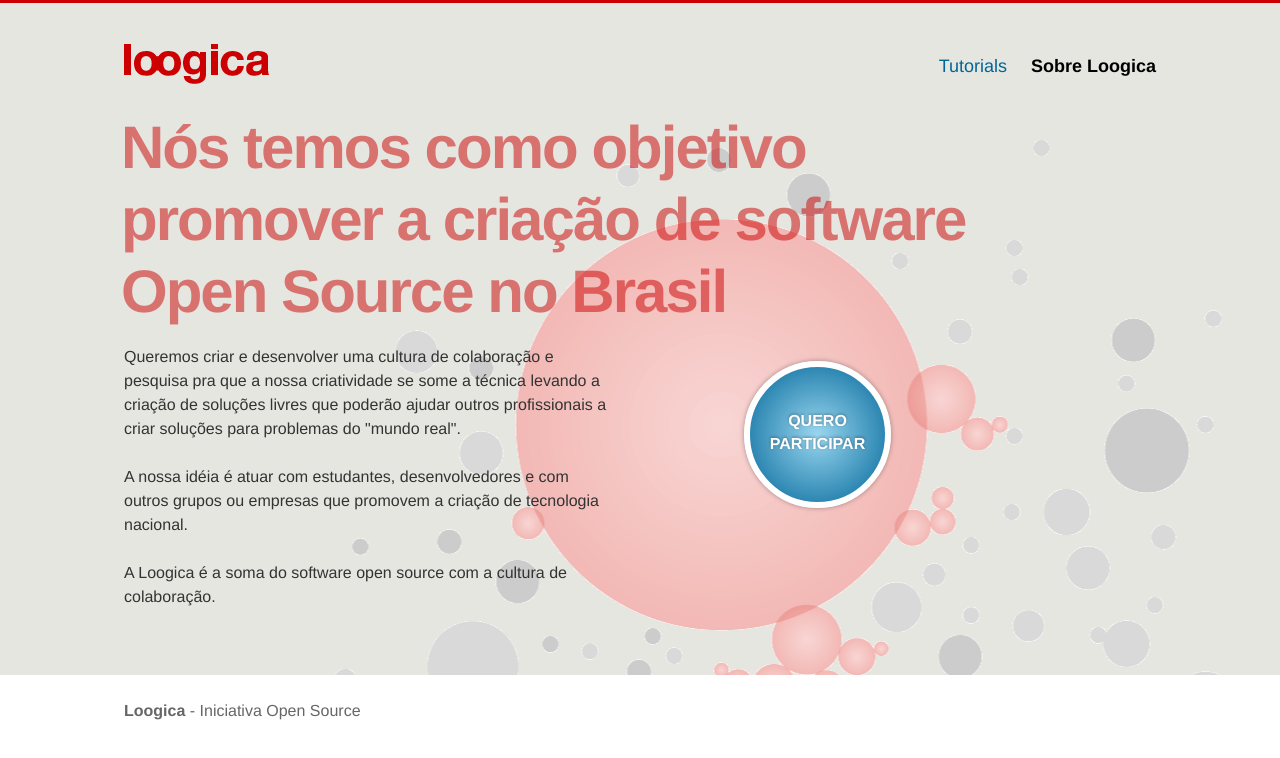
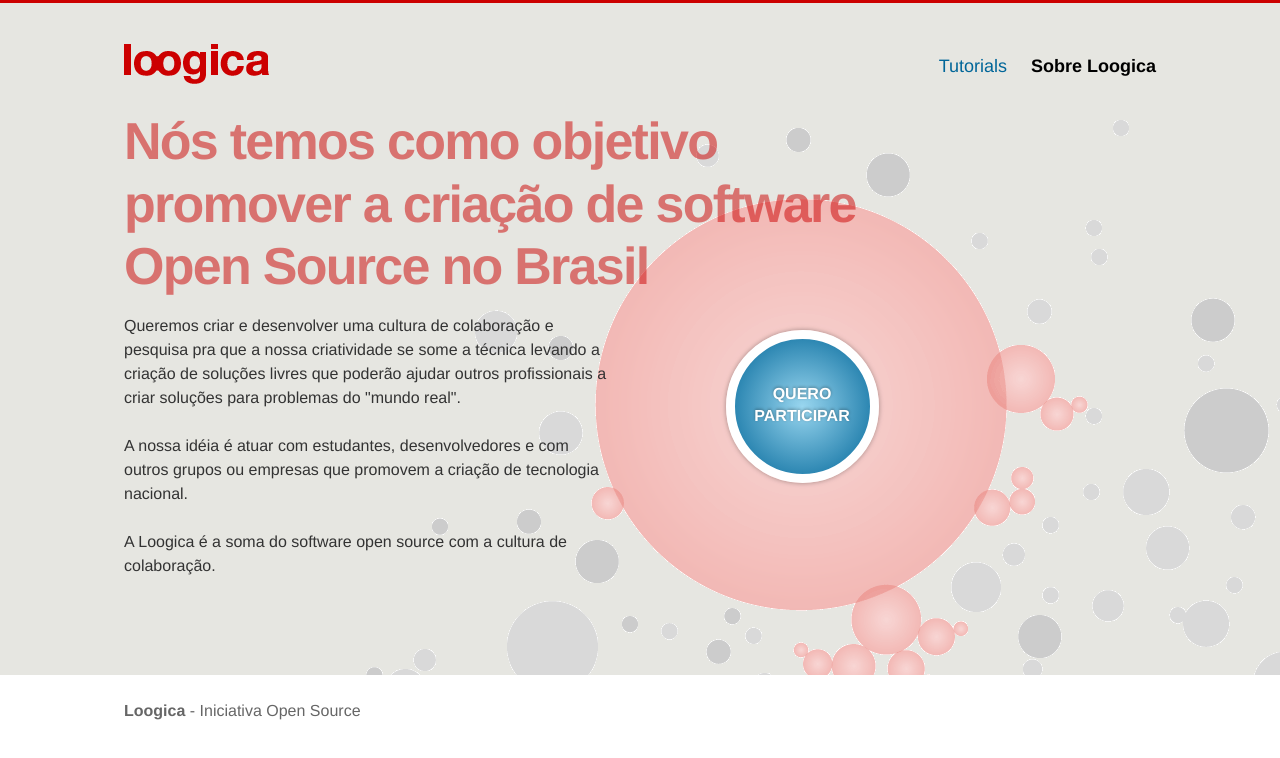
Before and after one commit to loogica/loogica.net, a plain HTML site: page index.html in a window 1280 px wide. Drawn offline with nearby package versions, Linux system fonts and the light colour scheme.

Commit message:
Apply a JS to control the background image position in reference of the button in the page. Next!

```diff
--- a/css/style.css
+++ b/css/style.css
@@ -88,11 +88,13 @@ article, aside, details, figcaption, figure, footer, header, hgroup, menu, nav,
 .col-20 { width: 20%; }
 .col-20 { width: 20%; }
 .col-25 { width: 25%; }
+.col-30 { width: 30%; }
 .col-33 { width: 33%; }
 .col-50 { width: 50%; }
+.col-60 { width: 60%; }
 .col-66 { width: 66%; }
 .col-75 { width: 75%; }
-.col-20, .col-25, .col-33, .col-50, .col-66, .col-75 { float: left; }
+.col-20, .col-25, .col-30, .col-33, .col-50, .col-60, .col-66, .col-75 { float: left; }
 .row, .col { overflow: hidden; }
 
 
@@ -353,23 +355,29 @@ article, aside, details, figcaption, figure, footer, header, hgroup, menu, nav,
 
 /* Homepage */
 .bodyHome {
-	background: #E6E6E1 url(../img/bkg-aboutus.png) no-repeat 63% 110px;
+	background-color: #E6E6E1 ;
+	background-image: url(../img/bkg-aboutus.png);
+	background-repeat: no-repeat;
+	background-position: 0 0;
+
 }
 
 .bodyHome .content h2 {
 	color: #C00;
-	font-size: 6.0em;
+	font-size: 5.2em;
 	line-height: 1.2em;
 	letter-spacing: -0.033em;
 	text-transform: none;
 	margin: 0;
-	padding: 0.2166em 0 17px 0.35em;
+	padding: 0.2166em 0 17px 0.46em;
 	opacity: 0.5;
 }
 
-.bodyHome .content h2 .brk1,
-.bodyHome .content h2 .brk2 {
-	display: block;
+@media (min-width: 900px) {
+
+	.bodyHome .content h2 .brk1,
+	.bodyHome .content h2 .brk2 { display: block; }
+
 }
 
 .homeSignup, .homeSignup:visited {
@@ -378,12 +386,12 @@ article, aside, details, figcaption, figure, footer, header, hgroup, menu, nav,
 	font-weight: 700;
 	line-height: 110px;
 	text-transform: uppercase;
-	margin: 1em 0 1em 5em;
+	margin: 1em auto;
 	padding: 10px;
 	height: 115px;
 	width: 115px;
 	display: block;
-	border: 6px solid #FFF;
+	border: 9px solid #FFF;
 	border-radius: 80px;
 	text-align: center;
 	background: #0099cc;
--- a/index.html
+++ b/index.html
@@ -83,7 +83,7 @@
 						<p>A Loogica é a soma do software open source com a cultura de colaboração.</p>
 
 					</div>
-					<div class="col">
+					<div class="col-30">
 
 						<p><a href="quero-participar.html" class="homeSignup"><span>Quero Participar</span></a></p>
 
--- a/js/script.js
+++ b/js/script.js
@@ -7,6 +7,15 @@ $(function(){
 
     $(".header").click(function(e) {  if (e.shiftKey) $(".footerFrame, .contentFrame, .headerFrame").toggleClass("debug"); });
 
+	if ( $('.homeSignup').length ) {
+
+		$(window).resize(function() {
+			bodyhomeImgPos();
+		});
+
+		bodyhomeImgPos();
+
+	}
 
 });
 
@@ -23,3 +32,16 @@ function trackEvent(category, action, redirectTo)
       // alert( 'tracked event: ' + category + ', ' + action)
     }catch(err){}
 }
+
+function bodyhomeImgPos() {
+
+	offsetSignupButton = $('.homeSignup').offset();
+
+	bodyHome_img_pos_x = Math.floor( offsetSignupButton.left - 721 );
+	bodyHome_img_pos_y = Math.floor( offsetSignupButton.top  - 240 );
+
+	bodyHome_img_pos = bodyHome_img_pos_x + "px " + bodyHome_img_pos_y + "px";
+
+	$('.bodyHome').css('backgroundPosition', bodyHome_img_pos );
+
+}
```
